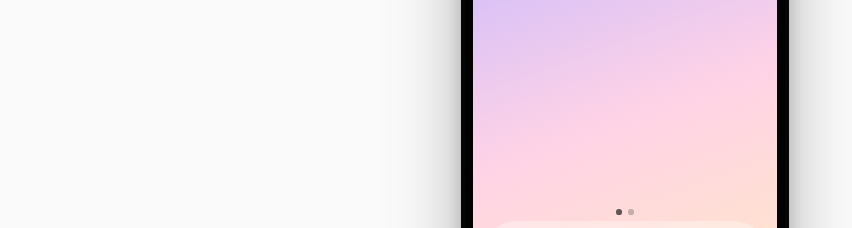
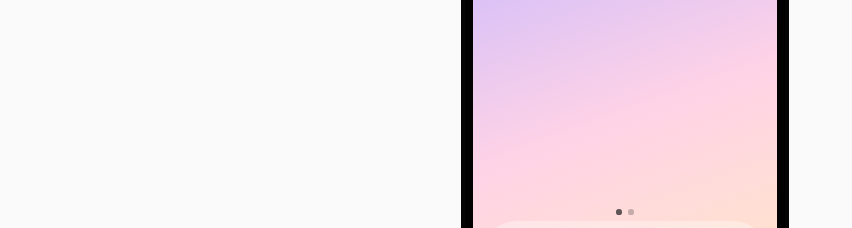
Before and after one commit to 23aneessss/portfolio-v3, an Astro site: page /contact in a window 1280 px wide. Shown: the part 494-722 px from the top of the page, without its empty margins (15-867 px from the left). Built offline with nearby package versions, Linux system fonts and the light colour scheme; Astro itself is replaced by a stand-in of ours.

Commit message:
fix: remove box-shadow to prevent rendering issues in Safari

```diff
--- a/src/pages/contact.astro
+++ b/src/pages/contact.astro
@@ -336,11 +336,9 @@ const external = (href?: string) => !!href && !href.startsWith('mailto:') && !hr
     background: #050506;
     border-radius: 17.5% / 8.2%;
     padding: 4px;
-    box-shadow:
-      0 30px 70px rgba(0, 0, 0, 0.28),
-      0 4px 16px rgba(0, 0, 0, 0.18);
+    /* no box-shadow: blurred shadows on a 3D-tilted layer can paint as an
+       opaque black blob behind the phone in Safari — keep it clean */
     transition: transform 0.25s ease;
-    transform-style: preserve-3d;
     animation: arrive 0.7s cubic-bezier(0.22, 1, 0.36, 1) both;
   }
   @keyframes arrive {
```
